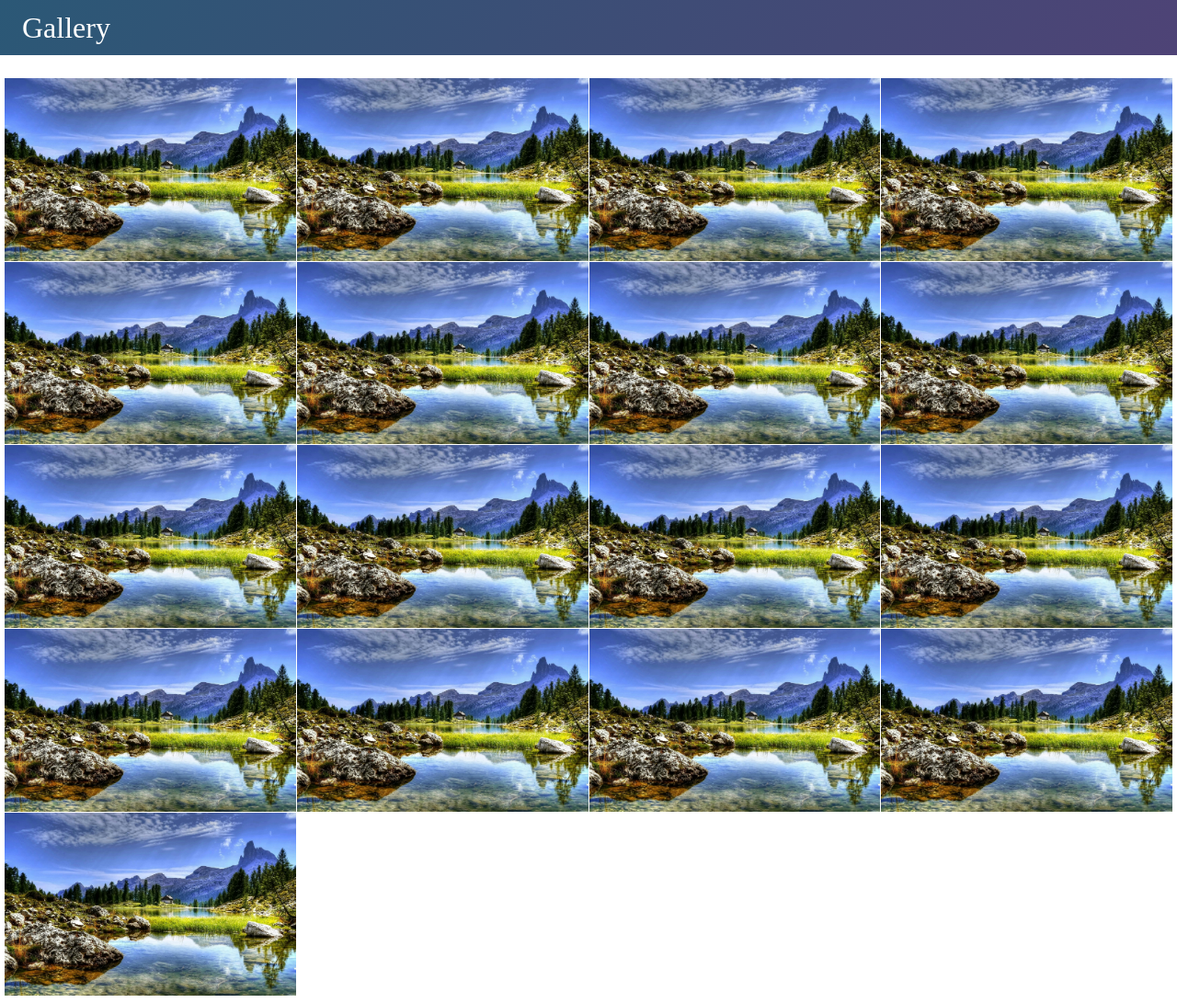
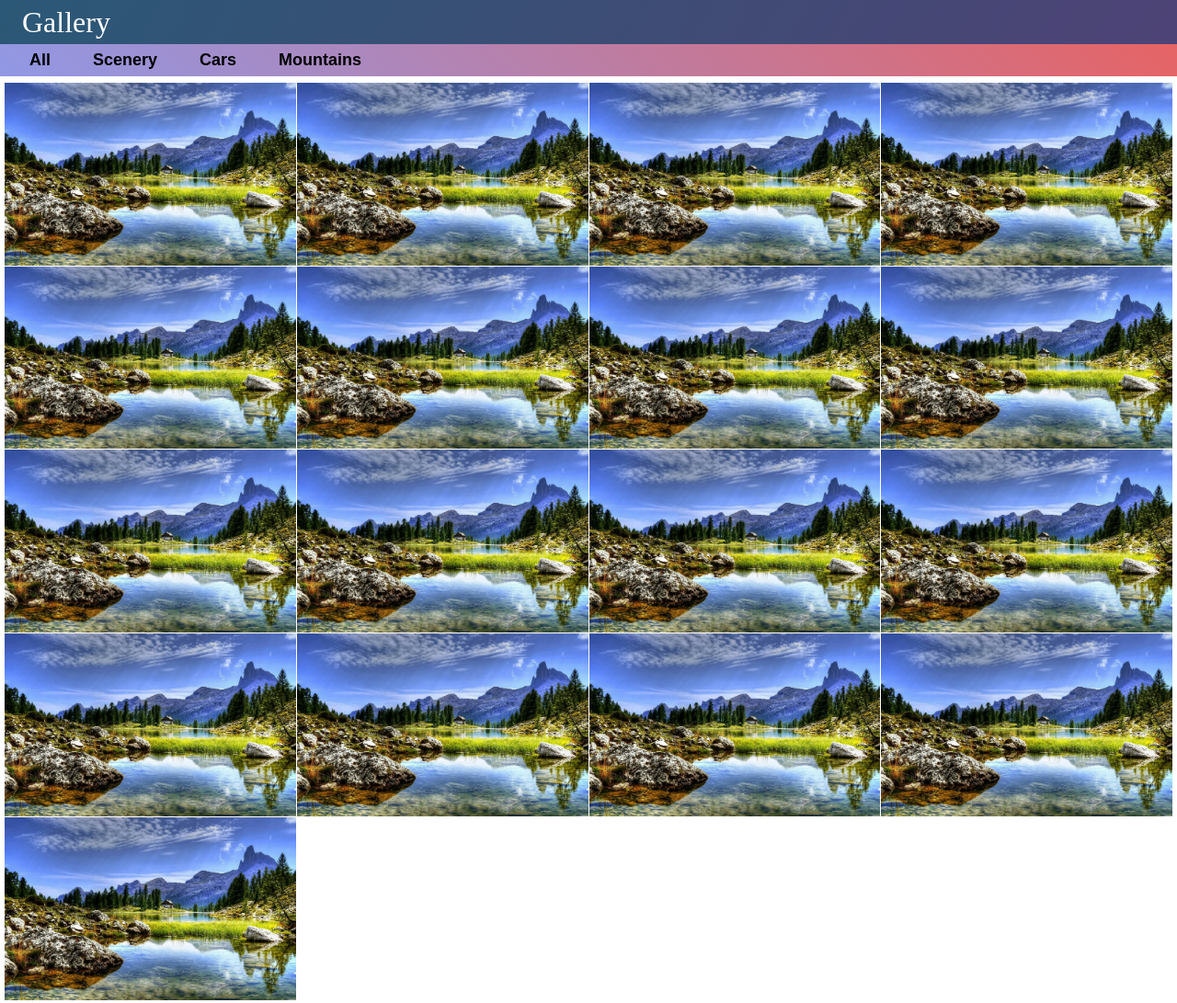
Before and after one commit to askpundir-dev/codealpha-image-gallery, a website: page src/gallery.html in a window 1280 px wide. Shown: the whole page at 92% size. Drawn offline with Linux system fonts and the light colour scheme; a web font is replaced by a local one.

Commit message:
did some editing

```diff
--- a/src/gallery.css
+++ b/src/gallery.css
@@ -3,12 +3,11 @@
 } */
 
 .header {
-  min-height: 60px;
-  max-height: 10vh;
+  min-height: 40px;
+  max-height: 6vh;
   display: flex;
   /* justify-content: center; */
   align-items: center;
-  margin-bottom: 20px;
   background: linear-gradient(120deg, #2b5876, #4e4376);
 }
 
@@ -54,3 +53,24 @@
     grid-template-columns: repeat(4, 1fr);
   }
 } */
+
+.tabs-container {
+  font-size: large;
+  gap: 2rem;
+  padding: 4px 25px;
+  display: flex;
+  /* border:2px solid black; */
+  position: sticky;
+  top: 0;
+  font-family: overlock, sans-serif;
+  background: linear-gradient(225deg, #e66465, #9198e5);
+}
+
+.tabs-container strong {
+  border-radius: 3px;
+  padding: 0 7px;
+  transition: all 300ms ease-in-out;
+}
+.tabs-container strong:hover {
+  background: linear-gradient(60deg, #ff9a9e, #fad0c4);
+}
--- a/src/gallery.html
+++ b/src/gallery.html
@@ -20,10 +20,15 @@
   <body>
     <header class="header">
       <a href="gallery.html">
-
         <h1>Gallery</h1>
       </a>
     </header>
+    <aside class="tabs-container">
+      <strong>All</strong>
+      <strong>Scenery</strong>
+      <strong>Cars</strong>
+      <strong>Mountains</strong>
+    </aside>
     <main class="gallery-grid">
       <div class="image-container">
         <img
```
